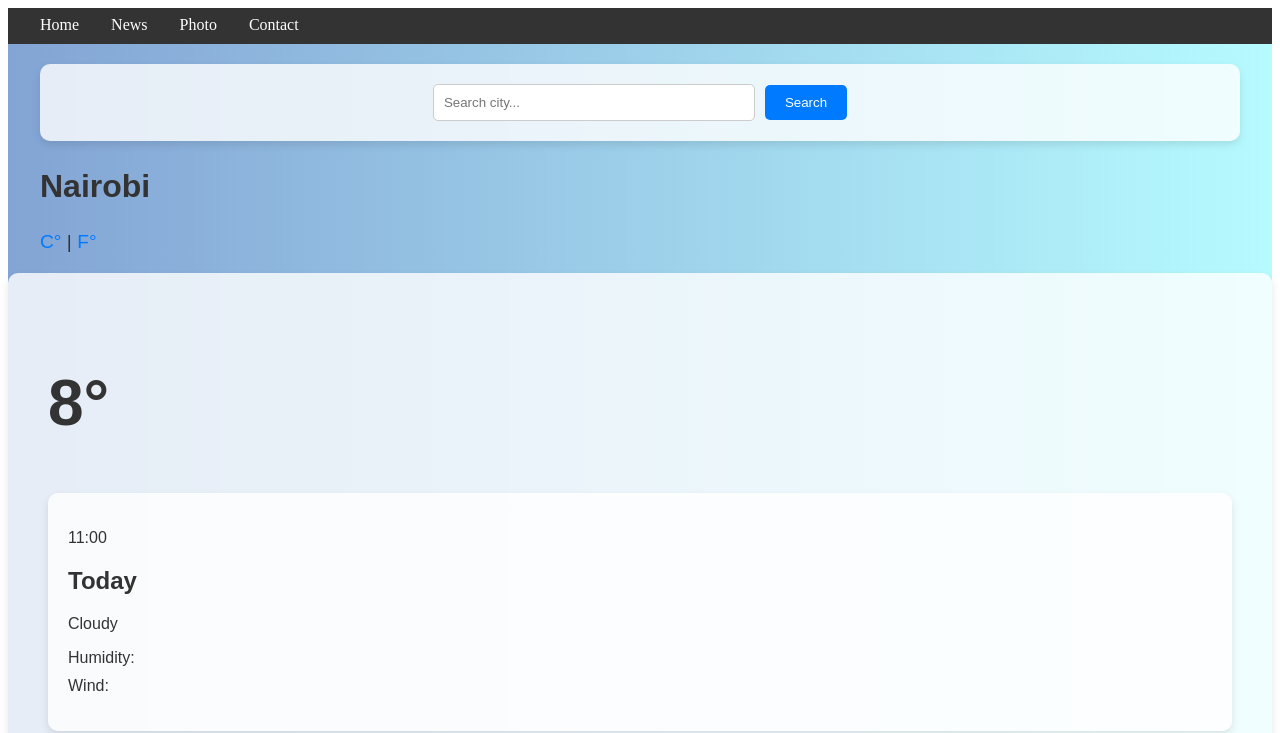
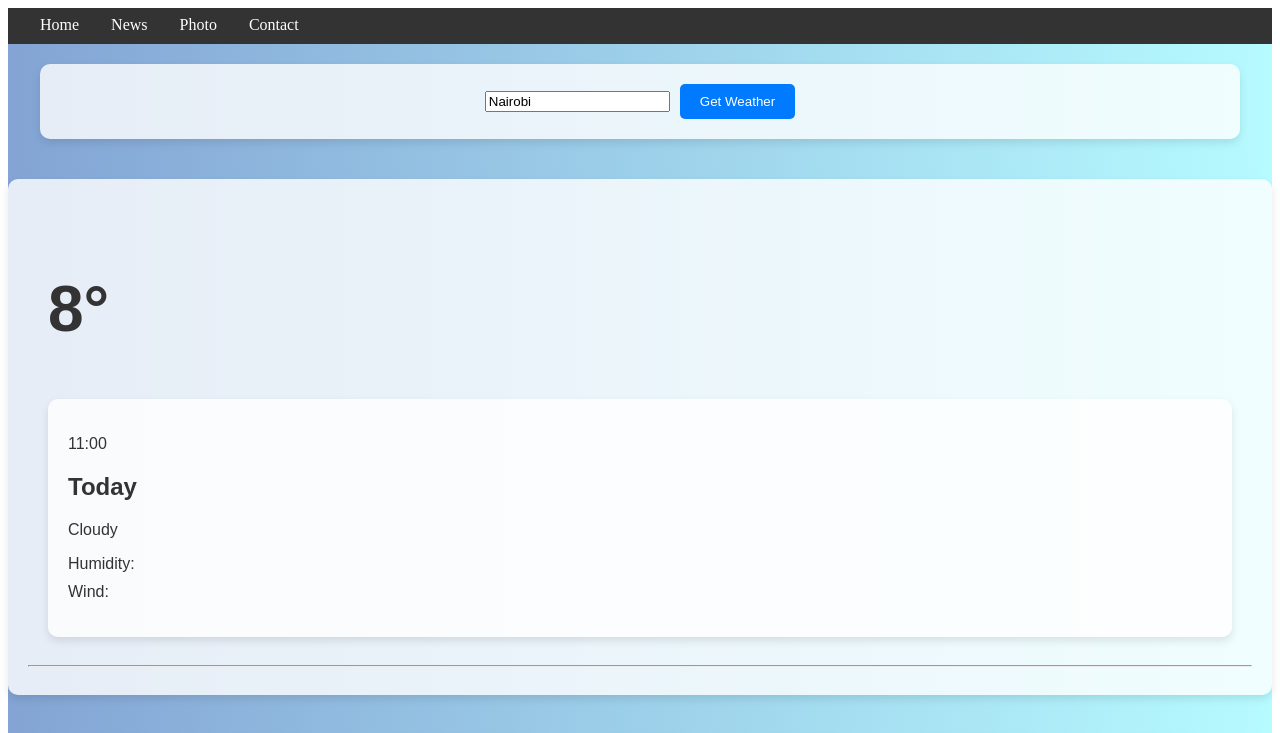
Before and after one commit to OtitoTM/WeatherApp, an Angular app: page /home in a window 1280 px wide. Shown: the top 733 px of the page. Built offline with nearby package versions, Linux system fonts and the light colour scheme.

Commit message:
Update API

```diff
--- a/src/app/app.component.html
+++ b/src/app/app.component.html
@@ -1 +1,2 @@
-<app-navbar></app-navbar> <router-outlet></router-outlet>
+<app-navbar></app-navbar>
+<router-outlet></router-outlet>
--- a/src/app/app.component.ts
+++ b/src/app/app.component.ts
@@ -1,8 +1,6 @@
-import { WeatherService } from './services/weather.service';
 import { Component } from '@angular/core';
 import { RouterLink, RouterLinkActive, RouterOutlet } from '@angular/router';
 import { CommonModule } from '@angular/common';
-import { HttpClientModule } from '@angular/common/http';
 import { FormsModule } from '@angular/forms';
 import { NavbarComponent } from './navbar/navbar.component';
 
@@ -12,22 +10,23 @@ import { NavbarComponent } from './navbar/navbar.component';
 @Component({
   selector: 'app-root',
   standalone: true,
-  imports: [CommonModule, RouterOutlet, RouterLink, FormsModule, RouterLinkActive, NavbarComponent, HttpClientModule],
+  imports: [CommonModule, RouterOutlet, RouterLink, FormsModule, RouterLinkActive, NavbarComponent],
 
   templateUrl: './app.component.html',
   styleUrl: './app.component.css',
 })
 export class AppComponent {
   title = 'Weather Website';
-  searchQuery : string = '';
-  results: string = '' ;
+  // searchQuery : string = '';
+  // weatherDetail: string = '' ;
 
-  constructor(private WeatherService: WeatherService) {}
-  searchWeather = () => {
-    this.results = "Weather details."
+  // constructor(private WeatherService: WeatherService) {}
+  // searchWeather = () => {
+  //   this.weatherDetail = "Weather details."
 
-    this.WeatherService.get().subscribe((results) =>{
-      console.log(results)
-    });
+  //   // this.WeatherService.get().subscribe((results) =>{
+  //   //   console.log(results)
+
+  //   //   this.weatherDetail
+  //   // });
   }
-}
--- a/src/app/home/home.component.html
+++ b/src/app/home/home.component.html
@@ -4,21 +4,22 @@
     <section class="container">
       <div class="row">
         <form class="col" id="search-form">
-          <input
-            type="text"
-            id="search-input"
-            placeholder="Search city..."
-            class="search-form"
-            autocomplete="off"
-          />
-          <button type="submit">Search</button>
+         <input type="text" name="cityName" placeholder="Enter a city name" [(ngModel)]="city">
+          <button type="button" (click)="getWeather()">Get Weather</button>
         </form>
-        <h1 class="city-title" id="searched-city">Nairobi</h1>
+        <div *ngIf="weatherData">
+            <h2>{{ weatherData.name }}</h2>
+            <p>Temperature: {{ weatherData.main.temp }}°C</p>
+            <p>Humidity: {{ weatherData.main.humidity }}%</p>
+            <p>Weather: {{weatherData.weather[0].description}}</p>
+
+        </div>
+        <!-- <h1 class="city-title" id="searched-city">Nairobi</h1> -->
       </div>
-      <span class="measurements">
+      <!-- <span class="measurements">
         <a href="#" id="celcius-link">C°</a> |
         <a href="#" id="fahrenheit-link">F°</a>
-      </span>
+      </span> -->
     </section>
 
     <!-- temperatures and day info -->
--- a/src/app/home/home.component.ts
+++ b/src/app/home/home.component.ts
@@ -1,14 +1,31 @@
+import { WeatherService } from './../services/weather.service';
 import { CommonModule } from '@angular/common';
 import { Component } from '@angular/core';
+import { FormsModule } from '@angular/forms';
 import { RouterModule } from '@angular/router';
 
 @Component({
   selector: 'app-home',
   standalone: true,
-  imports: [CommonModule, RouterModule],
+  imports: [CommonModule, RouterModule, FormsModule],
   templateUrl: './home.component.html',
   styleUrl: './home.component.css'
 })
 export class HomeComponent {
   title='HomePage';
+  city!: string;
+  weatherData: any;
+
+  constructor(private WeatherService:WeatherService){}
+
+  ngOnInit(){
+    this.city = 'Nairobi'
+  }
+
+  getWeather(){
+    this.WeatherService.getWeather(this.city).subscribe(data => {
+      this.weatherData=data;
+      console.log(data);
+  })
 }
+}
--- a/src/app/services/weather.service.ts
+++ b/src/app/services/weather.service.ts
@@ -1,16 +1,18 @@
 import { HttpClient } from '@angular/common/http';
 import { Injectable } from '@angular/core';
-import { Observable } from 'rxjs';
+
 
 @Injectable({
   providedIn: 'root'
 })
 export class WeatherService {
 
-  constructor(private httpClient: HttpClient) {
+  apiKey='bdbde78124ddbc0fa5602f0d5d93d44f';
 
+  constructor(private httpClient: HttpClient) {}
+
+  getWeather(city: string){
+    console.log(city)
+    return this.httpClient.get(`https://api.openweathermap.org/data/2.5/weather?q=${city}&appid=${this.apiKey}`);
   }
-  get() : Observable<any>{
-    return this.httpClient.get<any>("http://api.openweathermap.org/data/2.5/forecast?id=524901&appid={bdbde78124ddbc0fa5602f0d5d93d44f}");
-  }
-};
+}
```
